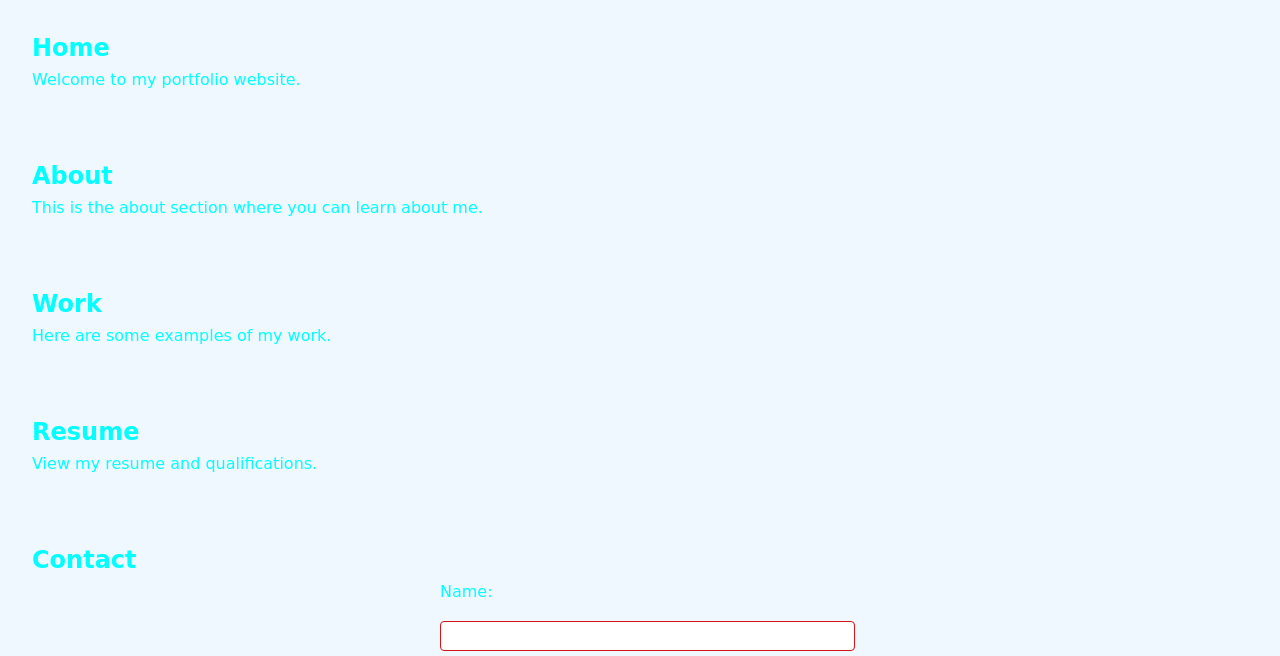
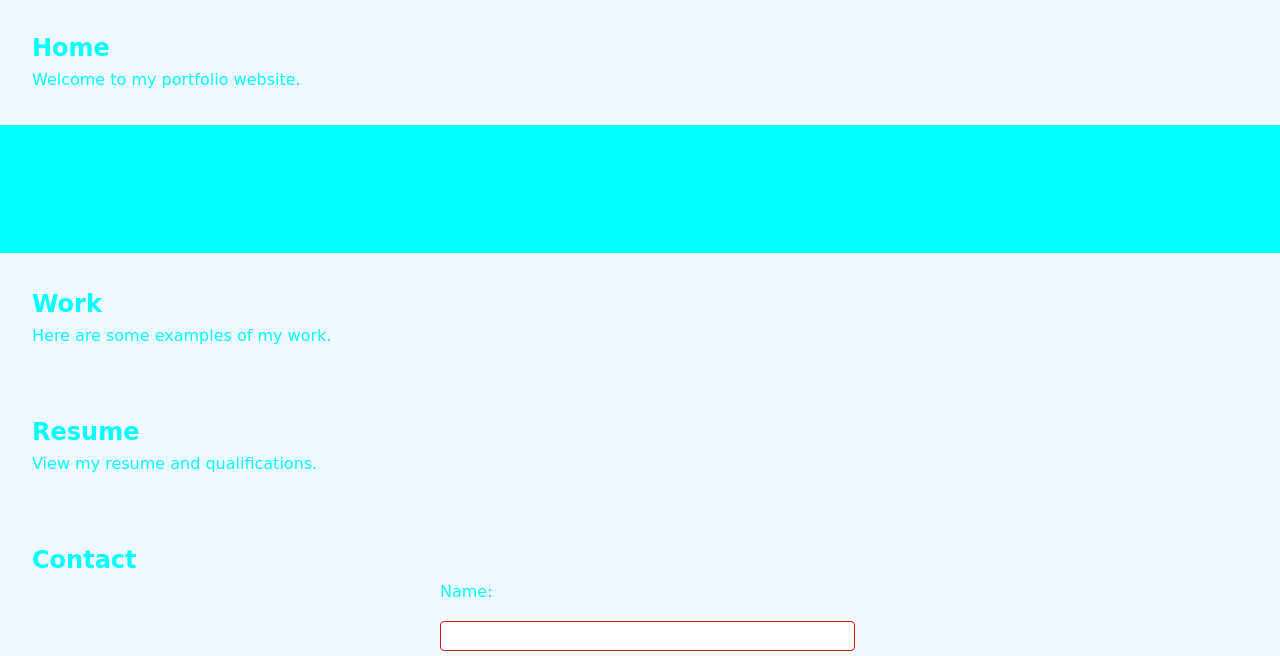
Before and after one commit to dhiakhalfaoui/checkpoint-html-css, a plain HTML site: page index.html in a window 1280 px wide. Shown: the part 144-800 px from the top of the page. Drawn offline with Linux system fonts and the light colour scheme.

Commit message:
vdvzdvzdv

```diff
--- a/index.html
+++ b/index.html
@@ -57,7 +57,7 @@
             <p>Welcome to my portfolio website.</p>
         </section>
 
-        <section id="about">
+        <section class="about">
             <h2>About</h2>
             <p>This is the about section where you can learn about me.</p>
         </section>
--- a/style.css
+++ b/style.css
@@ -1,4 +1,4 @@
-
+@import url('https://fonts.googleapis.com/css2?family=Rubik&display=swap');
 body, h1, h2, h3, p, form, input, textarea, button {
     margin: 0;
     padding: 0;
@@ -84,3 +84,6 @@ footer {
     text-align: center;
     padding: 1em 0;
 }
+.about{
+    background-color: aqua;
+}
```
